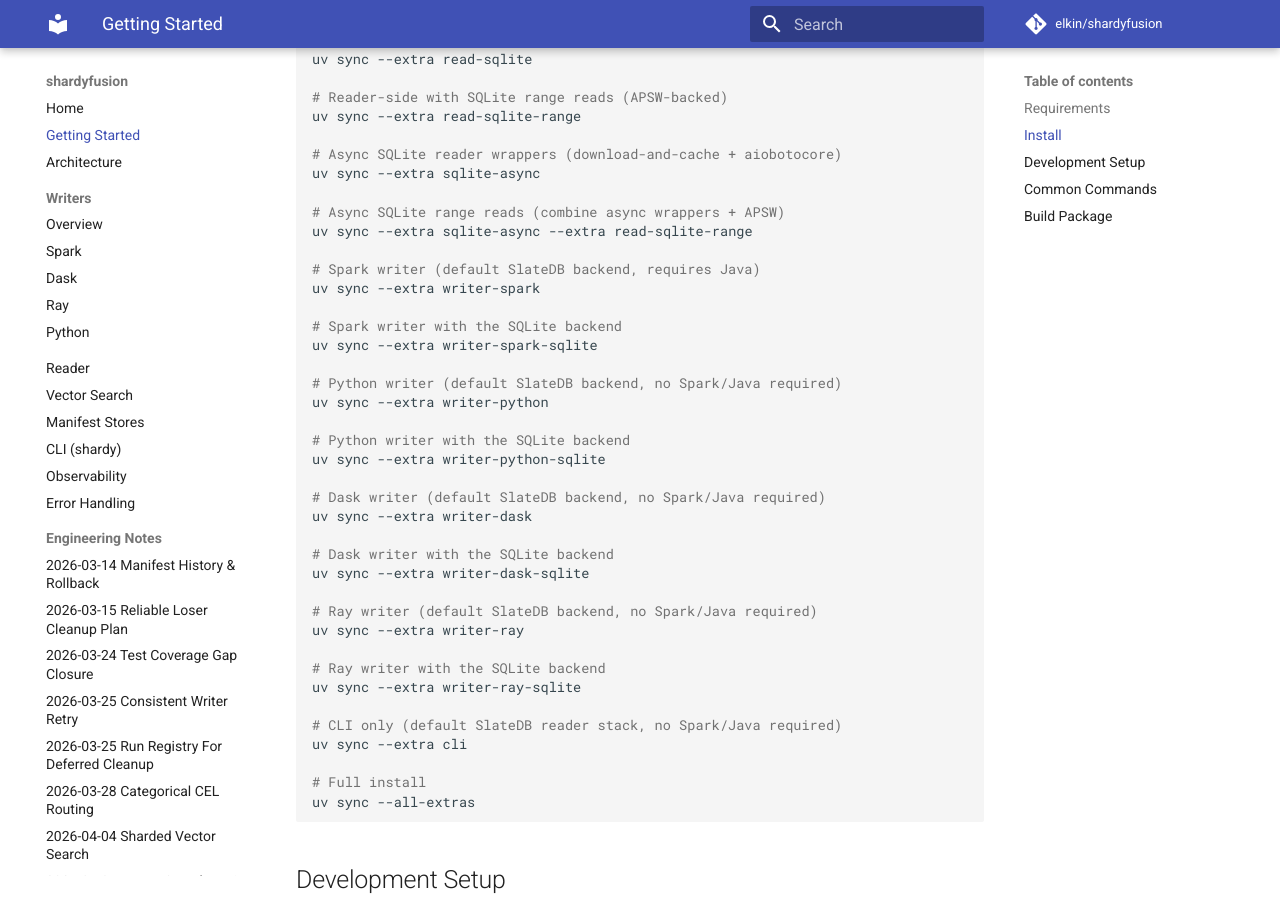
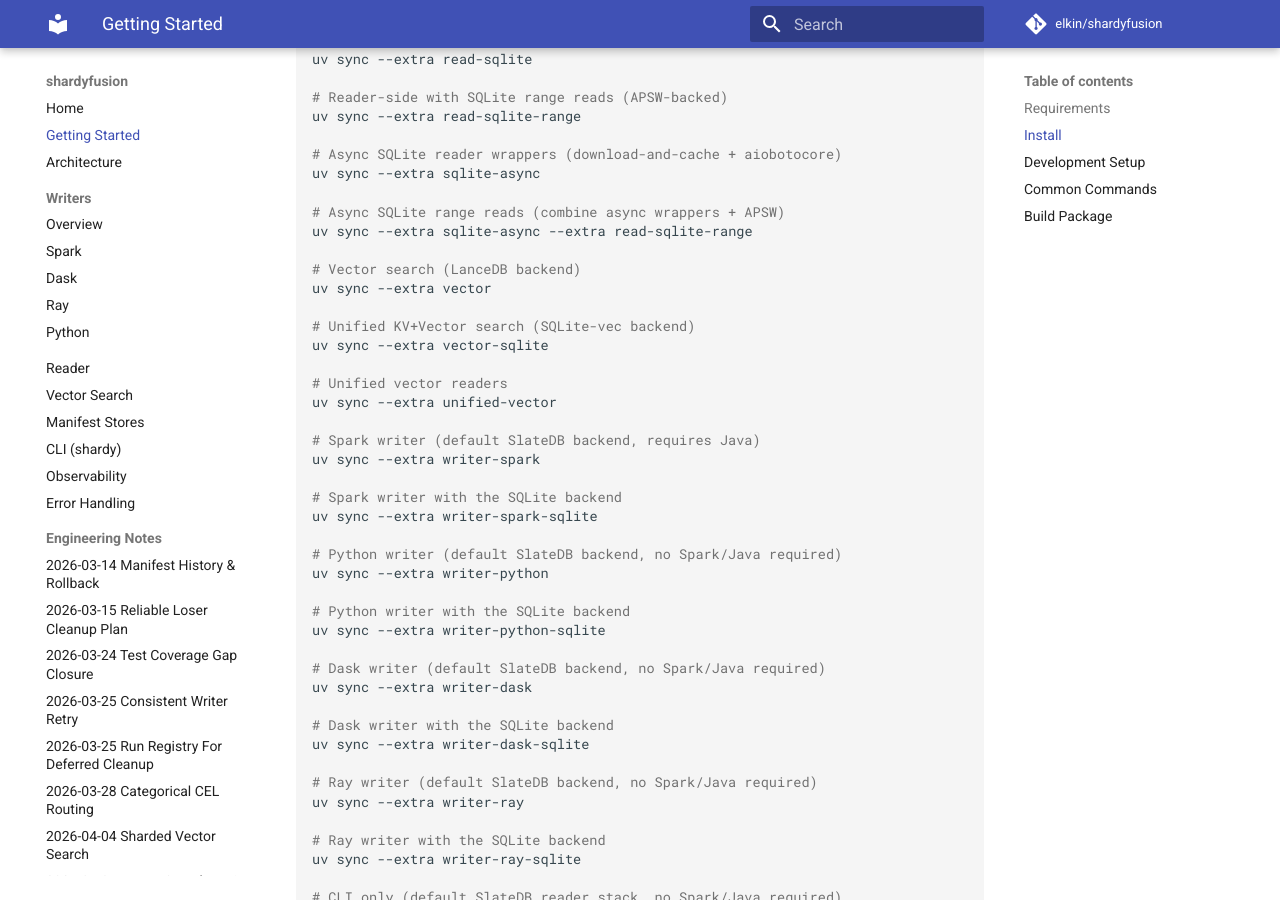
Before and after one commit to elkin/shardyfusion, an MkDocs documentation site: the page built from docs/getting-started.md, in a window 1280 px wide and 900 px high, scrolled down 575 px. Built offline with MkDocs 1.6.1 and Material for MkDocs 9.7.7, drawn with Linux system fonts in a browser that asks for light colours; comment, search, counter and statistics services are not loaded.

Commit message:
docs: add vector search API references and getting-started extras

```diff
--- a/docs/getting-started.md
+++ b/docs/getting-started.md
@@ -28,6 +28,15 @@
 
 # Async SQLite range reads (combine async wrappers + APSW)
 uv sync --extra sqlite-async --extra read-sqlite-range
+
+# Vector search (LanceDB backend)
+uv sync --extra vector
+
+# Unified KV+Vector search (SQLite-vec backend)
+uv sync --extra vector-sqlite
+
+# Unified vector readers
+uv sync --extra unified-vector
 
 # Spark writer (default SlateDB backend, requires Java)
 uv sync --extra writer-spark
```
Also changed, not shown: docs/api.md (+22 -0 lines).
